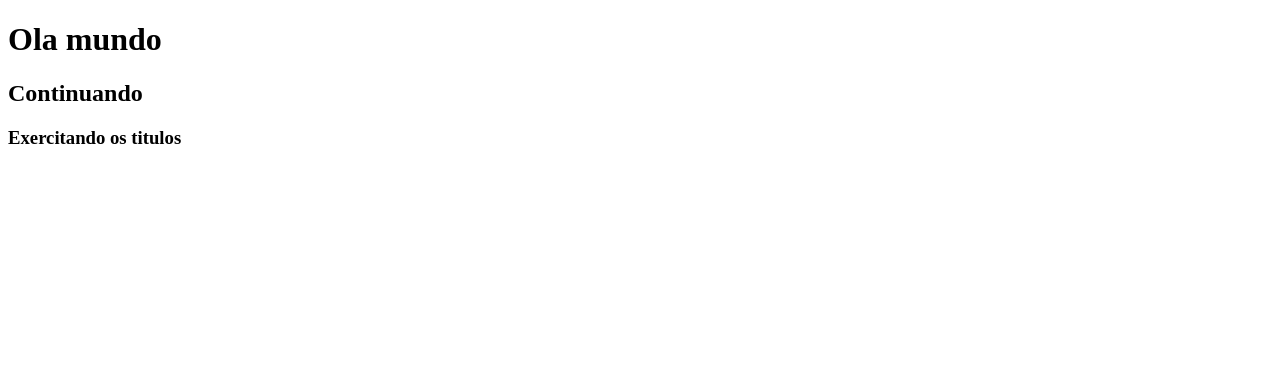
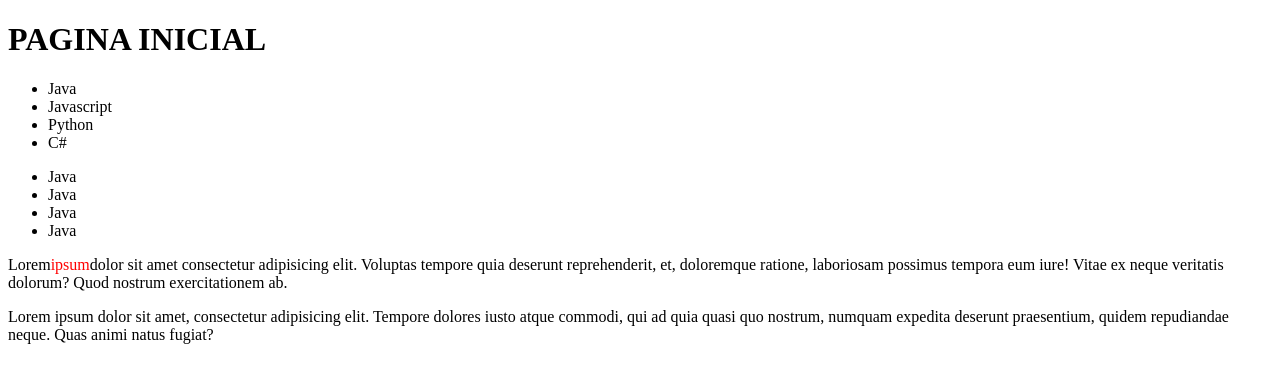
Before and after one commit to Ryuithi/exercicio1-s, a plain HTML site: page index.html in a window 1280 px wide. Drawn offline with Linux system fonts and the light colour scheme.

Commit message:
"Criando"

```diff
--- a/index.html
+++ b/index.html
@@ -6,11 +6,44 @@
     <meta name="viewport" content="width=device-width, initial-scale=1.0">
     <title>Exemplo HTML</title>
 </head>
+
 <body>
 
-    <h1>Ola mundo</h1>
-    <h2>Continuando</h2>
-    <h3>Exercitando os titulos</h3>
+       <div>
+
+        <header>
+            <h1>PAGINA INICIAL</h1>
+            <mav>
+              <ul>
+                <li>Java</li>
+                <li>Javascript</li>
+                <li>Python</li>
+                <li>C#</li>
+              </ul>
+
+              <ul>
+                <li>Java</li>
+                <li>Java</li>
+                <li>Java</li>
+                <li>Java</li>
+              </ul>
+
+            </mav>
+        </header>
+
+        <div>
+           <selection>
+
+        <p>
+            Lorem<spam style="color:red;">ipsum</spam>dolor sit amet consectetur adipisicing elit. Voluptas tempore quia deserunt reprehenderit, et, doloremque ratione, laboriosam possimus tempora eum iure! Vitae ex neque veritatis dolorum? Quod nostrum exercitationem ab.
+           </p>
+
+        <p>
+            Lorem ipsum dolor sit amet, consectetur adipisicing elit. Tempore dolores iusto atque commodi, qui ad quia quasi quo nostrum, numquam expedita deserunt praesentium, quidem repudiandae neque. Quas animi natus fugiat?
+        </p>
+        </selection>
+        </div>
 
 </body>
+
 </html>
```
